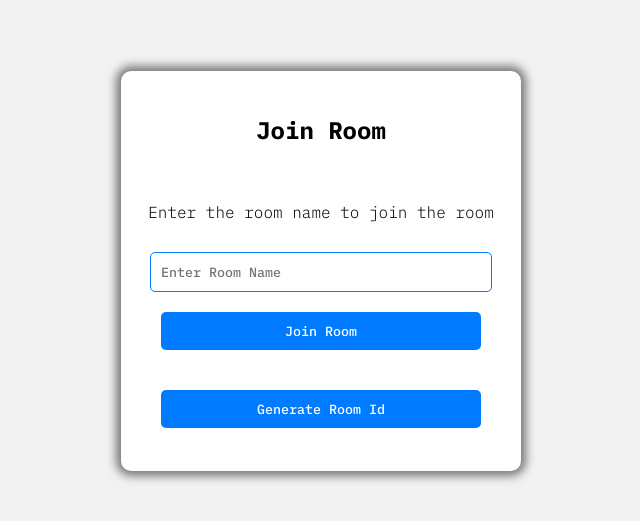
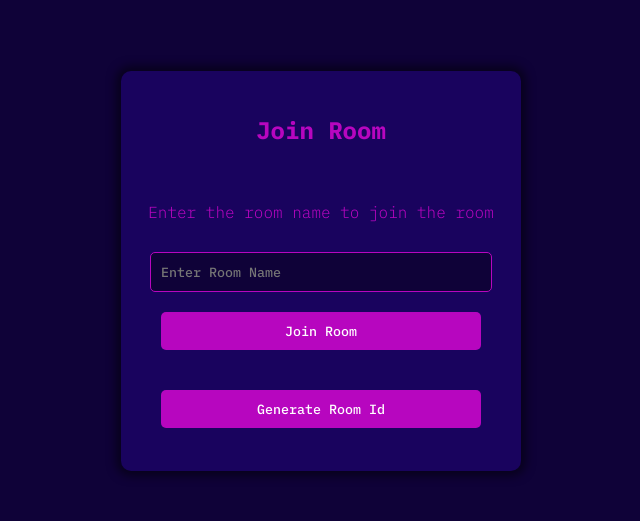
Before and after one commit to Sudip200/devdas-editor, a website: page public/room.html in a window 1280 px wide. Shown: the part 137-658 px from the top of the page, without its empty margins (319-959 px from the left). Drawn offline with Linux system fonts and the light colour scheme; a web font is replaced by a local one.

Commit message:
changing style

```diff
--- a/public/room.html
+++ b/public/room.html
@@ -17,23 +17,27 @@
 <style>
    @import url('https://fonts.googleapis.com/css2?family=IBM+Plex+Mono:ital,wght@0,100;0,200;0,300;0,400;0,500;0,600;0,700;1,100;1,200;1,300;1,400;1,500;1,600;1,700&family=Jersey+10&display=swap');
     body {
-        background-color: #f2f2f2;
+        background-color: #0F0238;
         display: flex;
         justify-content: center;
         align-items: center;
         height: 100vh;
         font-family: "IBM Plex Mono", monospace;
   font-weight: 100;
+  color: white;
   font-style: normal;
         gap: 20px;
         align-items: center;
+        /* change text color at nth-child */
+
 
     }
 
     #blur-room-div {
         width: 400px;
         height: 400px;
-        background-color: white;
+        background-color:#19035E;
+        color: #B706BF;
         border-radius: 10px;
         box-shadow: 0 0 10px 5px rgba(0, 0, 0, 0.5);
         display: flex;
@@ -63,17 +67,19 @@
     #blur-room-div input{
         padding: 10px;
         width: 80%;
-        border: 1px solid #007bff;
+        border: 1px solid #B706BF;
         border-radius: 5px;
         font-family: "IBM Plex Mono", monospace;
   font-weight: 500;
+  background-color: #0F0238;
+  color: #B706BF;
   font-style: normal;
 
     }
 
     #blur-room-div button {
         padding: 10px 20px;
-        background-color: #007bff;
+        background-color: #B706BF;
         color: white;
         margin-bottom: 20px;
         border: none;
@@ -93,7 +99,7 @@
 
     function generateroom() {
         const letters = 'ABCDEFGHIJKLMNOPQRSTUVWXYZ';
-        const special = '!@#$%^&*()_+';
+        const special = '!@#$^&*()_+';
         var roomname = Math.floor(Math.random()*1000)+letters[Math.floor(Math.random() * letters.length)]+letters[Math.floor(Math.random() * letters.length)]+letters[Math.floor(Math.random() * letters.length)]+letters[Math.floor(Math.random() * letters.length)]+special[Math.floor(Math.random() * special.length)];
         window.location.href = '/room/' + roomname;
     }
--- a/public/style.css
+++ b/public/style.css
@@ -1,19 +1,35 @@
+@import url('https://fonts.googleapis.com/css2?family=IBM+Plex+Mono:ital,wght@0,100;0,200;0,300;0,400;0,500;0,600;0,700;1,100;1,200;1,300;1,400;1,500;1,600;1,700&family=Jersey+10&display=swap');
 body{
-
+    background-color: #0F0238;
+    font-family: "IBM Plex Mono", monospace;
+    font-weight: 100;
+    font-style: normal;
+    overflow-x: hidden;
 }
 #video-grid{
     width: 100%;
-    border: 1px solid black;
+
     display: flex;
-    justify-content: space-between;
+    justify-content: space-evenly;
     flex-wrap: wrap;
-    padding: 10px;
+    padding: 2px;
  }
+#video-grid video{
+    /* Add your styles for the video elements here */
 
-#roomname {
-    /* Add your styles for the roomname div here */
+    border-radius: 10px;
+    box-shadow: 0 0 10px #B706BF;
+}
 
-
+textarea{
+    /* add shadow to the textarea */
+    margin-top: 20px;
+    box-shadow: 0 0 10px rgba(0, 0, 0, 0.1);
+    border: #0F0238;
+    font-family: "IBM Plex Mono", monospace;
+    font-weight: 300;
+    font-style: normal;
+    font-size:larger;
 }
 #container{
     width: 100%;
```
Also changed, not shown: public/index.html (+12 -2 lines).
